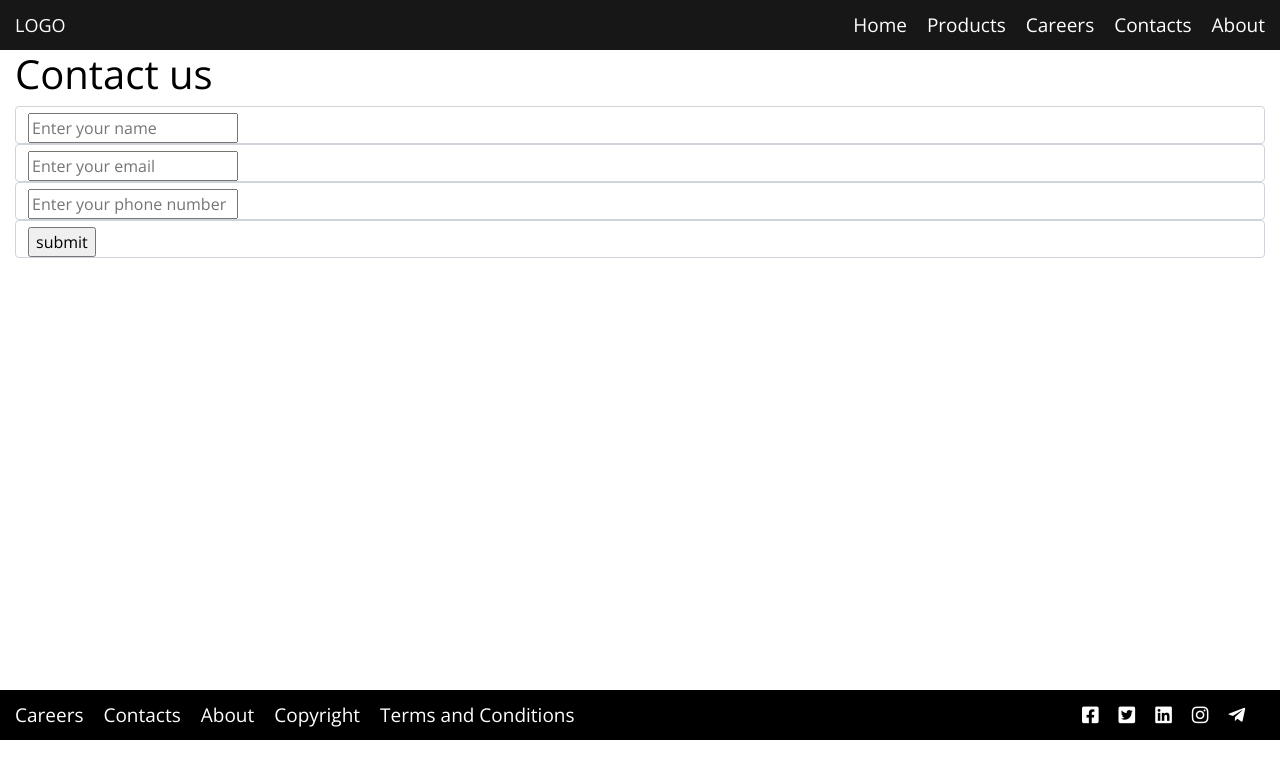
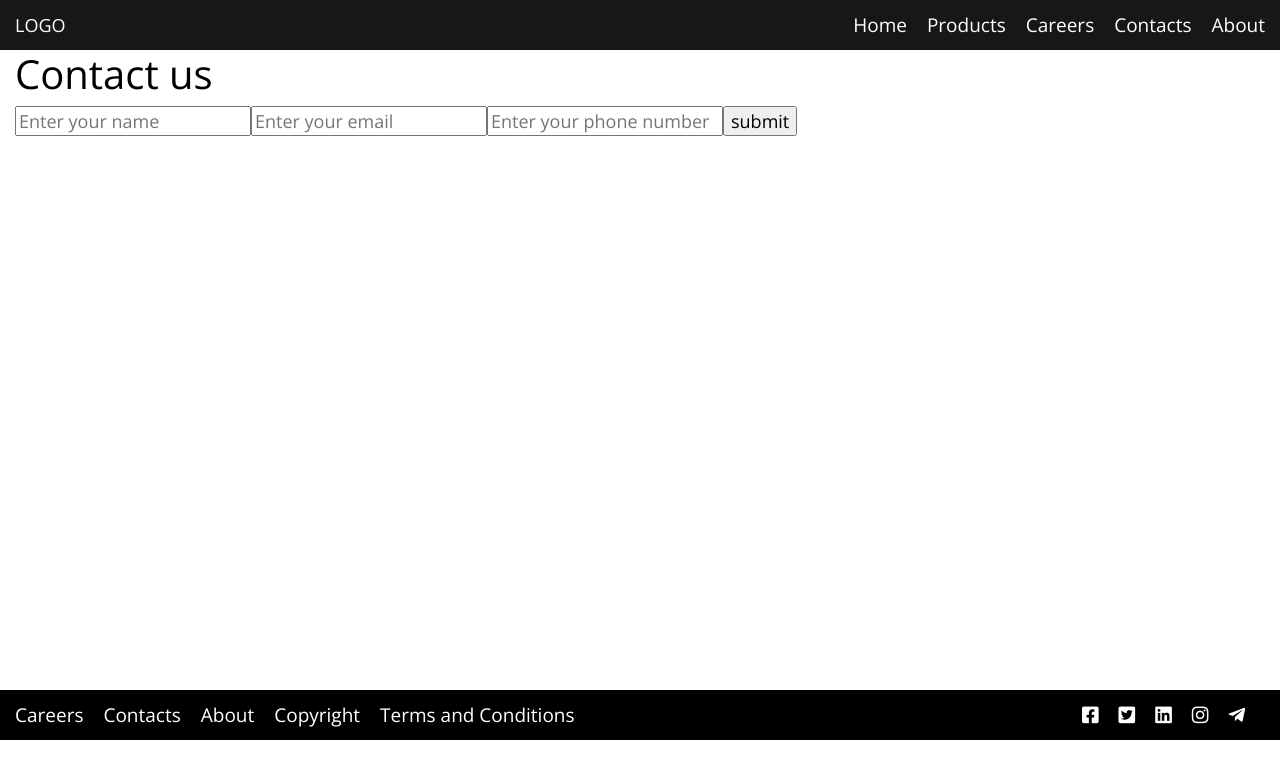
Before and after one commit to lekegitrepo/simple-react-web, a React (Create React App) app: page /Contact in a window 1280 px wide. Shown: the top 778 px of the page. Built offline with nearby package versions, Linux system fonts and the light colour scheme.

Commit message:
remove the form control contain of the input field in the form component

```diff
--- a/src/components/pages/form.js
+++ b/src/components/pages/form.js
@@ -4,18 +4,10 @@ class Form extends React.Component {
   render () {
     return (
         <form className='form-group'>
-          <div className='form-control'>
             <input type="text" placeholder="Enter your name" required />
-          </div>
-          <div className='form-control'>
             <input type="email" placeholder="Enter your email" required />
-          </div>
-          <div className='form-control'>
             <input type="phone" placeholder="Enter your phone number" required />
-          </div>
-          <div className='form-control'>
             <input type="submit" value="submit" />
-          </div>
         </form>
     )
   }
```
